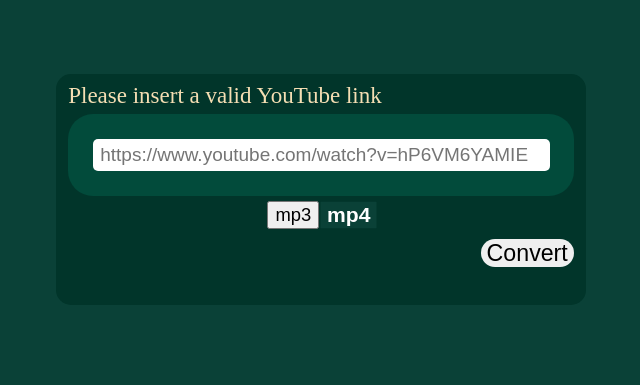
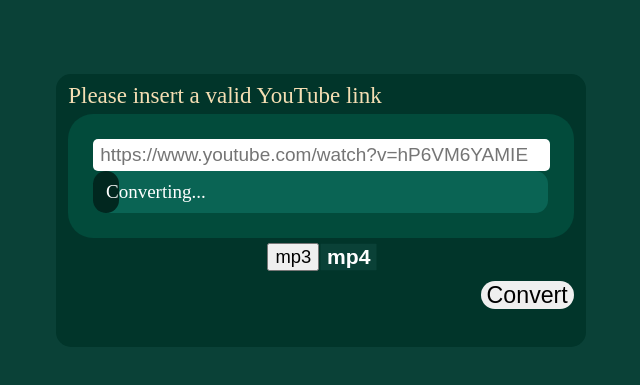
Before and after one commit to TorenIvan/Youtube2Mp3, a website with bundled scripts: page index.html in a window 1280 px wide. Shown: the part 149-534 px from the top of the page, without its empty margins (319-959 px from the left). Built offline with nearby package versions, Linux system fonts and the light colour scheme; files whose address does not match are found by name.

Commit message:
progress bar css made

```diff
--- /dev/null
+++ b/css/prograssbar.css
@@ -0,0 +1,27 @@
+#progress-bar{
+    position: relative;
+    width: 100%;
+    height: 2.6rem;
+    background-color:#0a6454;
+    color: white;
+    font-size: 1.1875em;
+    border-radius: 0.8rem;
+    border: none;
+    outline: none;
+    padding-left: 7px;
+}
+
+#progress-bar::before{
+    position: absolute;
+    content: attr(data-label);
+    display: flex;
+    align-items: center;
+    left: .0rem;
+    top: .0rem;
+    bottom: .0rem;
+    max-width: calc(100% - 1.4rem);
+    background-color: #01271f;
+    border-radius: 0.8rem;
+    padding: .8rem;
+    width: calc(var(--width, 0) * 1%);
+}
--- a/css/style.css
+++ b/css/style.css
@@ -57,7 +57,8 @@
 
 #converter #url{
     width: 100%;
-    height: 30px;
+    /* height: 30px; */
+    height: 1.875rem;
     color: black;
     font-size: 1.1875em;
     border-radius: 0px;
--- a/index.html
+++ b/index.html
@@ -5,6 +5,7 @@
         <meta content="utf-8" http-equiv="encoding">
         <meta name="viewport" content="width=device-width, initial-scale=1">
         <link rel="stylesheet" type="text/css" href="css/style.css">
+        <link rel="stylesheet" type="text/css" href="css/prograssbar.css">
         <script type='text/javascript' src="js/buttons.js" async></script>
         <script type='module' src="js/script.js" async></script>
         <script type='module' src="socket.io/socket.io.js"></script>
@@ -21,6 +22,7 @@
             <div id="converter">
                 <form id="form">
                     <input type="url" id="url" name="url" placeholder="https://www.youtube.com/watch?v=hP6VM6YAMIE" pattern="(http:|https:)?(\/\/)?(www\.)?(youtube.com|youtu.be)\/(watch|embed)?(\?v=|\/)?(\S+)?" required>
+                    <div id="progress-bar" data-label="Converting..."></div>
                     <div id="loader" class="hidden"></div>
                 </form>
             </div>
--- a/js/script.js
+++ b/js/script.js
@@ -98,6 +98,6 @@
     });
 
     //To do's:
-        // 1) error popup based on error + try catch
+        // 1) modal popup based on error + try catch
         // 2) show loading process (client side)
     });
```
